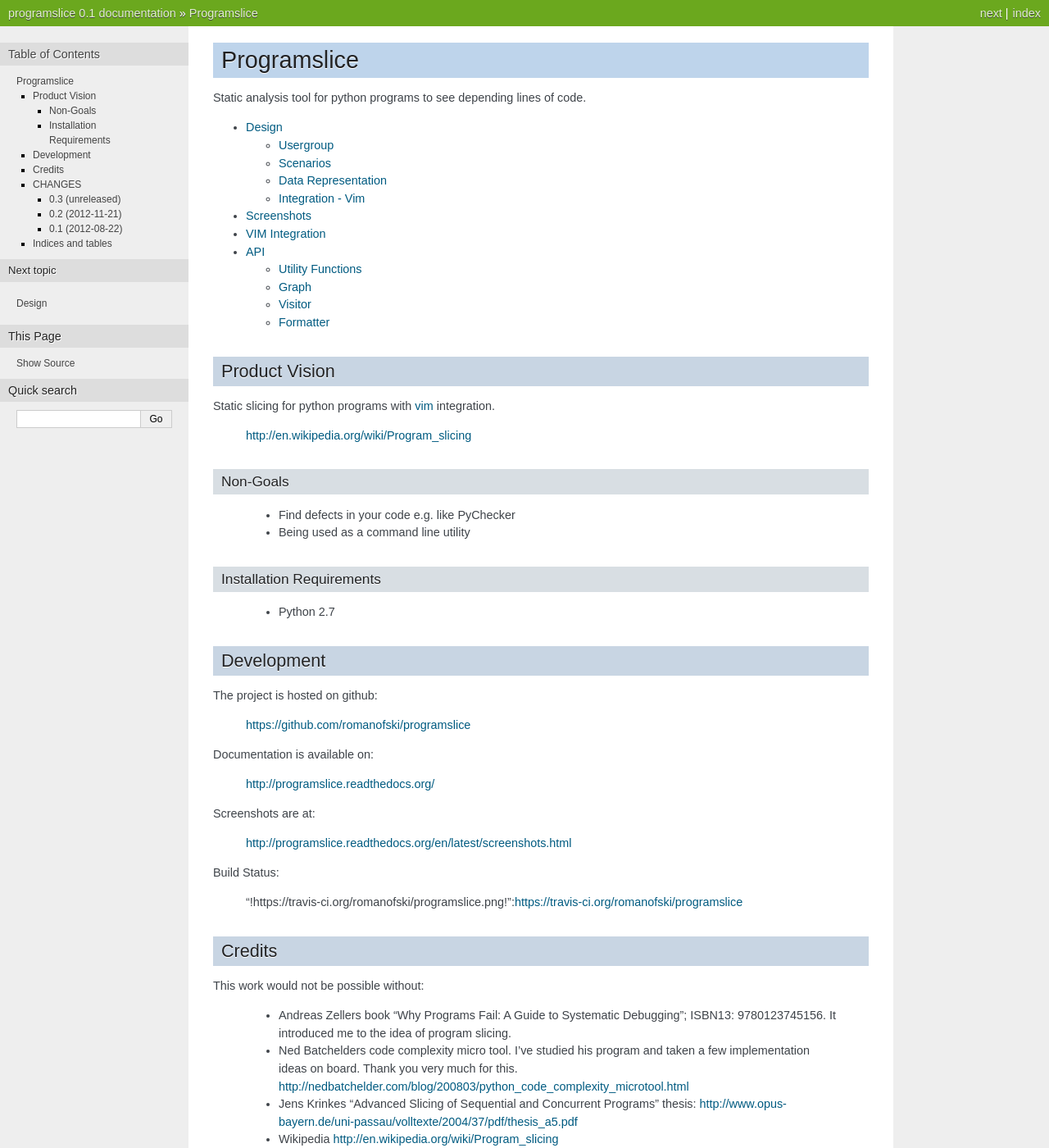
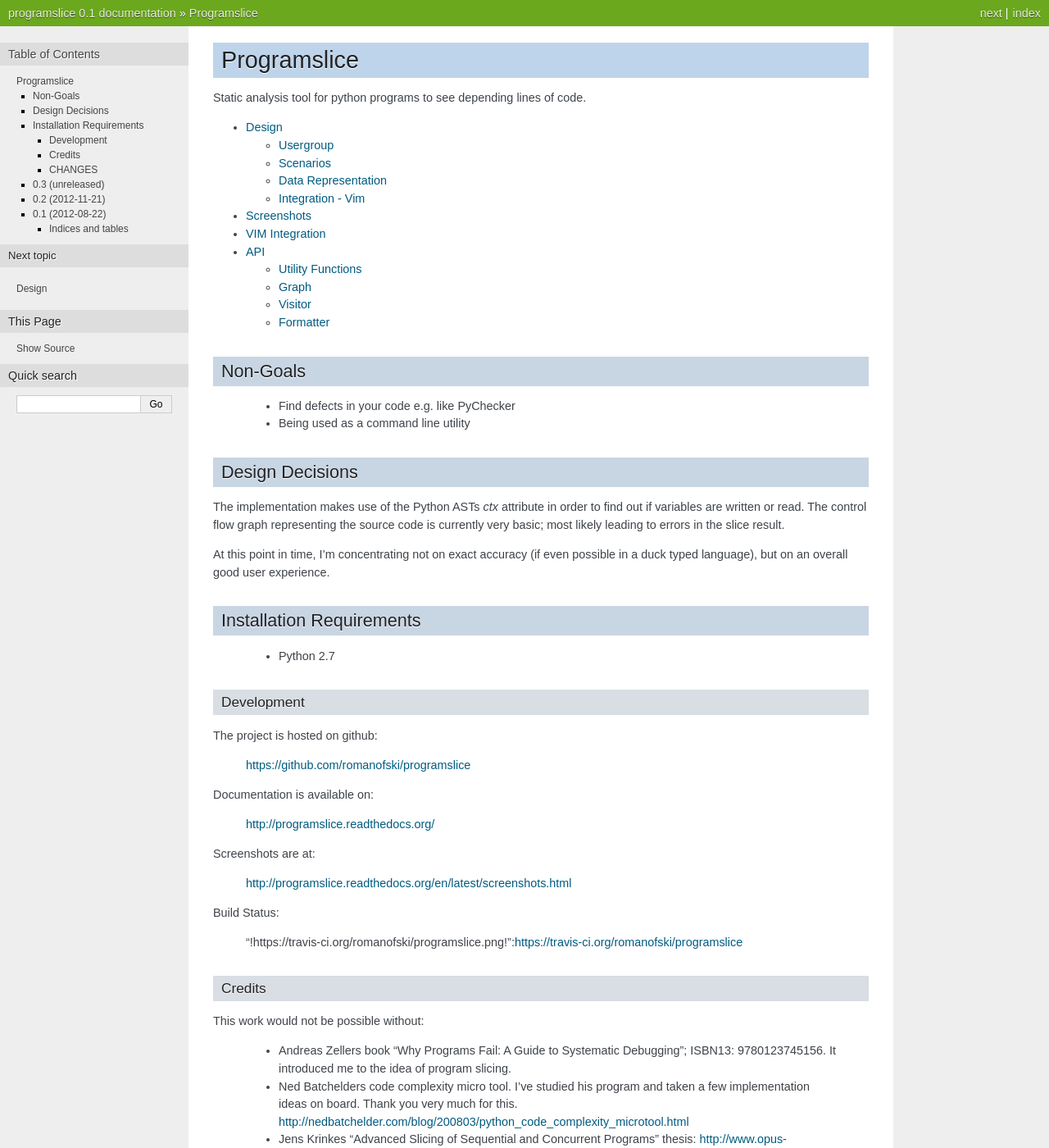
Before and after one commit to romanofski/programslice, a Sphinx documentation site: the page built from docs/index.rst, in a window 1280 px wide and 1400 px high. Shown: the whole window at 82% size. Built offline with Sphinx 7.4.7, drawn with Linux system fonts in a browser that asks for light colours; formulas are drawn with MathJax 3; some of the changed text lies outside the part shown.

Commit message:
Updated documentation.

```diff
--- a/README.rst
+++ b/README.rst
@@ -1,15 +1,38 @@
-Product Vision
+==============
+ Programslice
 ==============
 
-Static slicing for python programs with `vim <https://github.com/romanofski/programslice.vim>`_ integration.
+Static analysis tool for python programs to see depending lines of code.
 
-    http://en.wikipedia.org/wiki/Program_slicing
+
+.. toctree::
+   :maxdepth: 2
+
+   design
+   screenshots
+   intro
+   vim
+   api
+
+
 
 Non-Goals
 ---------
 
     * Find defects in your code e.g. like PyChecker
     * Being used as a command line utility
+
+Design Decisions
+----------------
+
+The implementation makes use of the Python ASTs `ctx` attribute in order
+to find out if variables are written or read. The control flow graph
+representing the source code is currently very basic; most likely
+leading to errors in the slice result.
+
+At this point in time, I'm concentrating not on exact accuracy (if even
+possible in a duck typed language), but on an overall good user
+experience.
 
 Installation Requirements
 -------------------------
@@ -58,3 +81,5 @@
 
     * VIM plug-ins: Muraoka Yusuke for pep8.vim, Kevin Watters for
       pychecker.vim and Tim Pope for fugitive.vim
+
+    * Mark Harman, A piece of cake; http://www0.cs.ucl.ac.uk/staff/mharman/exe1.html
--- a/docs/CHANGES.rst
+++ b/docs/CHANGES.rst
@@ -5,8 +5,7 @@
 ----------------
 
     * New datastructures to improve slicing quality
-    * Slicing result is now more fine grained than simply highlighting
-      line numbers
+    * [vim] - Slicing result now highlights variables instead of just lines
 
 0.2 (2012-11-21)
 ----------------
--- a/docs/api.rst
+++ b/docs/api.rst
@@ -4,8 +4,6 @@
 Utility Functions
 -----------------
 
-.. automodule:: vim.programslice
-    :members:
 .. automodule:: programslice
     :members:
 
--- a/docs/conf.py
+++ b/docs/conf.py
@@ -44,7 +44,7 @@
 
 # General information about the project.
 project = u'programslice'
-copyright = u'2012, Róman Joost'
+copyright = u'2012-2015, Róman Joost'
 
 # The version info for the project you're documenting, acts as replacement for
 # |version| and |release|, also used in various other places throughout the
--- a/docs/index.rst
+++ b/docs/index.rst
@@ -5,22 +5,6 @@
 
 ..  moduleauthor:: Róman Joost <roman@bromeco.de>
 ..  default-domain:: py
-
-==============
- Programslice
-==============
-
-Static analysis tool for python programs to see depending lines of code.
-
-.. toctree::
-   :maxdepth: 2
-
-   design
-   screenshots
-   intro
-   vim
-   api
-
 
 .. include:: ../README.rst
 .. include:: CHANGES.rst
--- a/docs/intro.rst
+++ b/docs/intro.rst
@@ -1 +1 @@
-.. include:: ../programslice/tests/slice_forward.txt
+.. include:: ../programslice/tests/test_slice_forward.txt
```
Also changed, not shown: programslice/__init__.py (+4 -3 lines), 2 other files.
